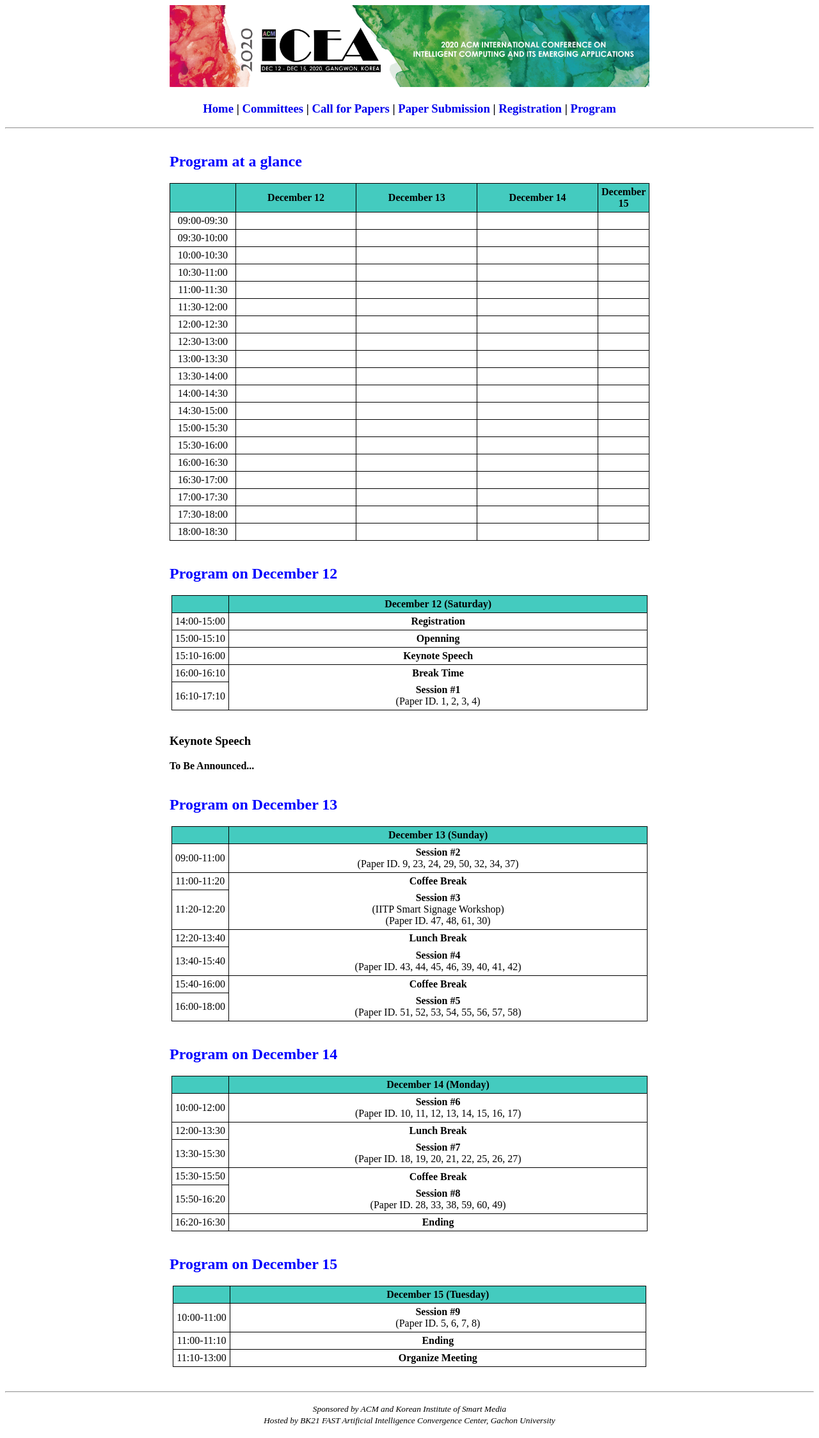
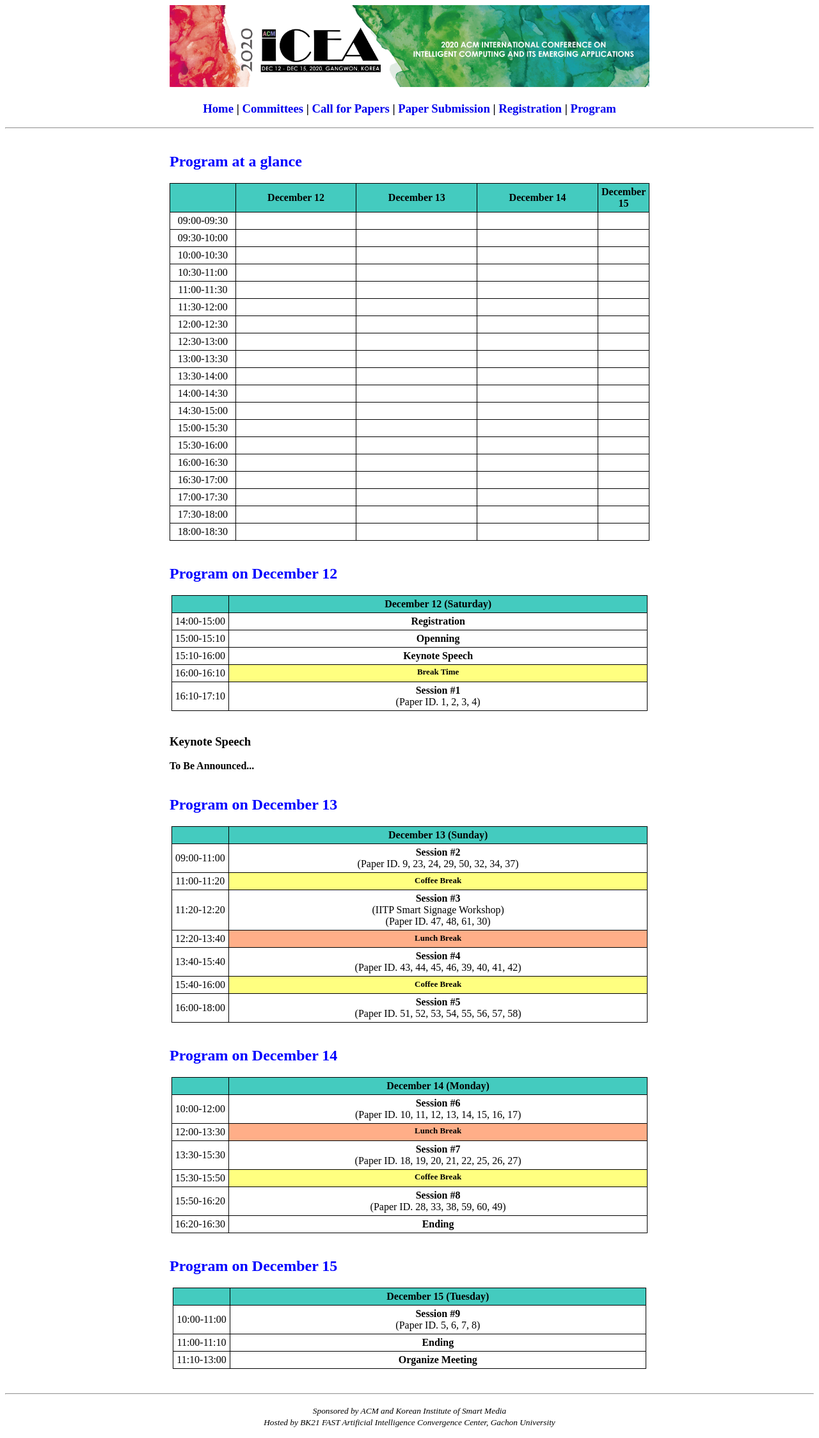
Before and after one commit to icea-conf/2020, a Jekyll site: the page built from program/index.html, in a window 1280 px wide. Shown: the whole page at 64% size. Built offline with Jekyll 4.4.1, drawn with Linux system fonts in a browser that asks for light colours.

Commit message:
Update syntax.css

```diff
--- a/assets/css/syntax.css
+++ b/assets/css/syntax.css
@@ -66,8 +66,12 @@
 .tlayout { width: 560px; border: 1px solid #000000; border-collapse: collapse; border-spacing: 0px; }
 .tlayout2 { border: 1px solid #000000; border-collapse: collapse; border-spacing: 0px; }
 .theader { border: 1px solid #000000; background-color: #44CBBF; padding-top: 4px; padding-bottom: 4px; padding-left: 5px; padding-right: 5px; }
+.theader1 { border: 1px solid #000000; background-color: #44CBBF; padding-top: 1px; padding-bottom: 1px; padding-left: 1px; padding-right: 1px; }
 .tcontent1 { border-right: 1px solid #000000; padding-top: 4px; padding-bottom: 4px; padding-left: 5px; padding-right: 5px; }
 .tcontent2 { border-top: 1px dotted #000000; border-bottom: 1px solid #000000; border-right: 1px solid #000000; padding-top: 4px; padding-bottom: 4px; padding-left: 5px; padding-right: 5px; }
 .tcontent3 { border-bottom: 1px solid #000000; border-right: 1px solid #000000; padding-top: 4px; padding-bottom: 4px; padding-left: 5px; padding-right: 5px; }
+.tcontent4 { font-size: small; border-bottom: 1px solid #000000; border-right: 1px solid #000000; padding-bottom: 4px; padding-left: 5px; padding-right: 5px; }
+.tcontent5 { background-color: #FFFF80; font-size: small; border-bottom: 1px solid #000000; border-right: 1px solid #000000; padding-bottom: 4px; padding-left: 5px; padding-right: 5px; }
+.tcontent6 { background-color: #FFAE88; font-size: small; border-bottom: 1px solid #000000; border-right: 1px solid #000000; padding-bottom: 4px; padding-left: 5px; padding-right: 5px; }
 .ul-style { list-style: none; }
 .li-style { background-image: url("https://icea-conf.github.io/2020/image/list-image.jpg"); background-repeat: no-repeat; background-position: left top; padding-left: 40px; }
```
